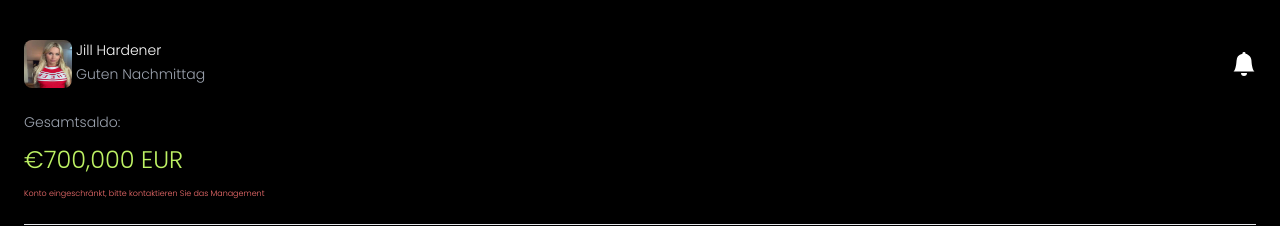
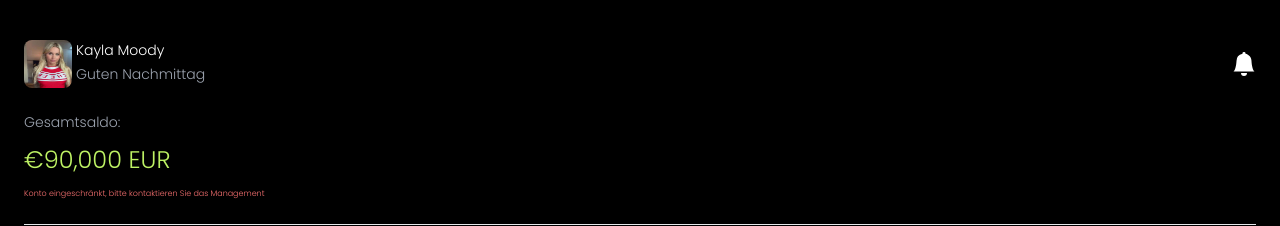
Before and after one commit to boymeetsblockchain/jill-hardener, a React (Create React App) app: page /profile in a window 1280 px wide. Shown: the top 226 px of the page. Built offline with nearby package versions, Linux system fonts and the light colour scheme.

Commit message:
added new numbers

```diff
--- a/src/components/Header.jsx
+++ b/src/components/Header.jsx
@@ -35,7 +35,7 @@ export default function Header() {
               <img src={profile} alt="" className='h-12 w-12 rounded-lg' />
             </div>
             <div className="name-good">
-              <h1 className='text-sm mb-1'>Jill Hardener</h1>
+              <h1 className='text-sm mb-1'>Kayla Moody</h1>
               <h1 className='text-sm text-gray-400'>Guten {timeOfDay}</h1>
             </div>
           </div>
@@ -45,7 +45,7 @@ export default function Header() {
         </div>
         <div className="balance flex flex-col my-6 gap-3">
           <p className='text-sm text-gray-400'>Gesamtsaldo:</p>
-          <h1 className='text-lime-300 text-2xl'> €700,000 EUR</h1>
+          <h1 className='text-lime-300 text-2xl'> €90,000 EUR</h1>
           <p className='text-red-400 text-[8px]'>Konto eingeschränkt, bitte kontaktieren Sie das Management</p>
         </div>
         <hr className='text-gray-400' />
```
